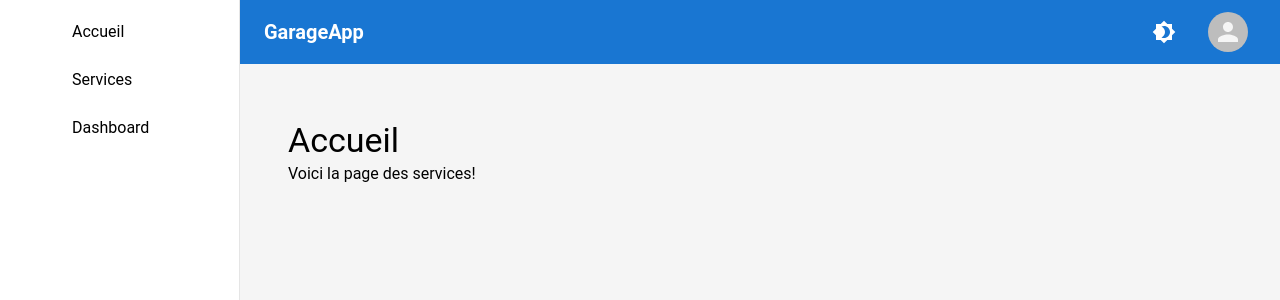
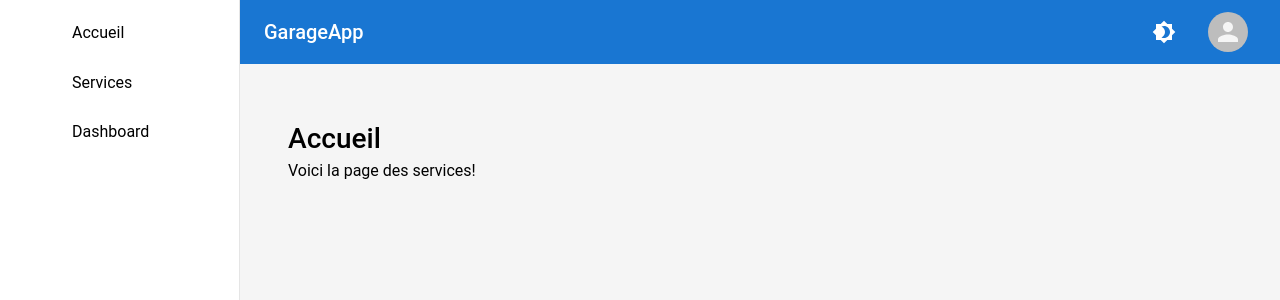
Before and after one commit to TiavinaMalalaniaina/Projet-Transversale, a React (Create React App) app in the folder frontend/electron-app/: page /services in a window 1280 px wide. Shown: the top 300 px of the page. Built offline with nearby package versions, Linux system fonts and the light colour scheme; some icons are missing.

Commit message:
Mise en place d'un thème

```diff
--- a/frontend/electron-app/src/components/StatCard.jsx
+++ b/frontend/electron-app/src/components/StatCard.jsx
@@ -1,5 +1,5 @@
 import React from "react";
-import { Card, CardContent, Typography, Box } from "@mui/material";
+import { Card, Typography, Box } from "@mui/material";
 
 export default function StatCard({ title, value, icon, color = "primary" }) {
   return (
@@ -11,13 +11,9 @@
         p: 2,
         borderRadius: 2,
         boxShadow: 3,
-        backgroundColor: (theme) =>
-          theme.palette.mode === "light"
-            ? theme.palette[color].light
-            : theme.palette[color].dark,
-        color: (theme) => theme.palette[color].contrastText,
       }}
     >
+      {/* Texte */}
       <Box>
         <Typography variant="subtitle2" sx={{ opacity: 0.9 }}>
           {title}
@@ -27,13 +23,18 @@
         </Typography>
       </Box>
 
+      {/* Icone dans un carré coloré */}
       <Box
         sx={{
-          fontSize: 40,
-          opacity: 0.8,
+          width: 60,
+          height: 60,
+          borderRadius: 1.5,
+          backgroundColor: (theme) => theme.palette[color].main,
           display: "flex",
           alignItems: "center",
           justifyContent: "center",
+          color: (theme) => theme.palette[color].contrastText,
+          fontSize: 36, // Taille de l'icône
         }}
       >
         {icon}
--- a/frontend/electron-app/src/theme/theme.js
+++ b/frontend/electron-app/src/theme/theme.js
@@ -24,11 +24,71 @@
     },
     typography: {
       fontFamily: "'Roboto', sans-serif",
+      h1: {
+        fontSize: "3.5rem", // ~56px
+        fontWeight: 700,
+        lineHeight: 1.2,
+      },
+      h2: {
+        fontSize: "3rem", // ~48px
+        fontWeight: 600,
+        lineHeight: 1.25,
+      },
+      h3: {
+        fontSize: "2.25rem", // ~36px
+        fontWeight: 600,
+        lineHeight: 1.3,
+      },
+      h4: {
+        fontSize: "1.75rem", // ~28px
+        fontWeight: 500,
+        lineHeight: 1.35,
+      },
+      h5: {
+        fontSize: "1.5rem", // ~24px
+        fontWeight: 500,
+        lineHeight: 1.4,
+      },
       h6: {
+        fontSize: "1.25rem", // ~20px
+        fontWeight: 500,
+        lineHeight: 1.4,
+      },
+
+      subtitle1: {
+        fontSize: "1rem", // 16px
+        fontWeight: 400,
+        lineHeight: 1.5,
+      },
+      subtitle2: {
+        fontSize: "0.875rem", // 14px
+        fontWeight: 400,
+        lineHeight: 1.5,
+      },
+
+      body1: {
+        fontSize: "1rem", // 16px
+        lineHeight: 1.6,
+      },
+      body2: {
+        fontSize: "0.875rem", // 14px
+        lineHeight: 1.6,
+      },
+
+      button: {
+        textTransform: "none",
+        fontSize: "0.875rem",
         fontWeight: 600,
       },
-      button: {
-        textTransform: "none", // enlever majuscules automatiques
+
+      caption: {
+        fontSize: "0.75rem", // 12px
+        lineHeight: 1.4,
+      },
+      overline: {
+        fontSize: "0.75rem",
+        letterSpacing: "0.1em",
+        textTransform: "uppercase",
       },
     },
     components: {
```
